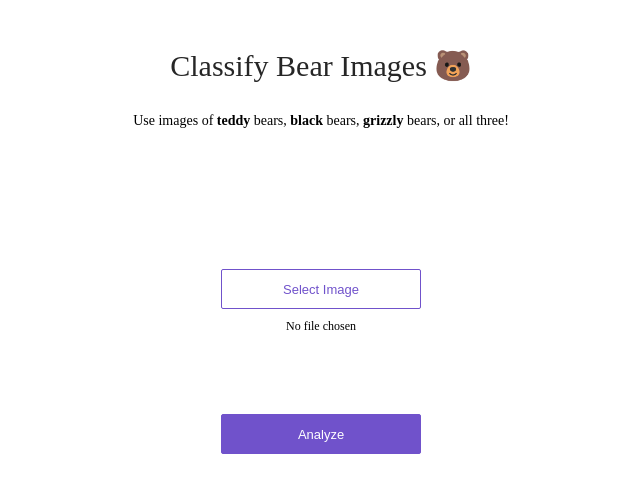
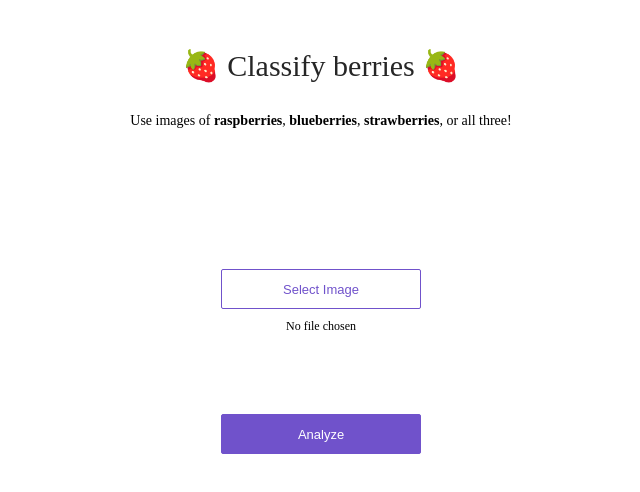
Before and after one commit to sboomi/fastai_berries, a plain HTML site: page app/view/index.html in a window 1280 px wide. Shown: the whole page, without its empty margins (319-959 px from the left). Drawn offline with Linux system fonts and the light colour scheme.

Commit message:
[Index] changed description

```diff
--- a/app/view/index.html
+++ b/app/view/index.html
@@ -7,9 +7,9 @@
 <body>
 <div>
   <div class='center'>
-    <div class='title'>Classify Bear Images 🐻</div>
+    <div class='title'>🍓 Classify berries 🍓</div>
     <p>
-      Use images of <strong>teddy</strong> bears, <strong>black</strong> bears, <strong>grizzly</strong> bears, or
+      Use images of <strong>raspberries</strong>, <strong>blueberries</strong>, <strong>strawberries</strong>, or
       all three!
     </p>
     <div class='content'>
```
